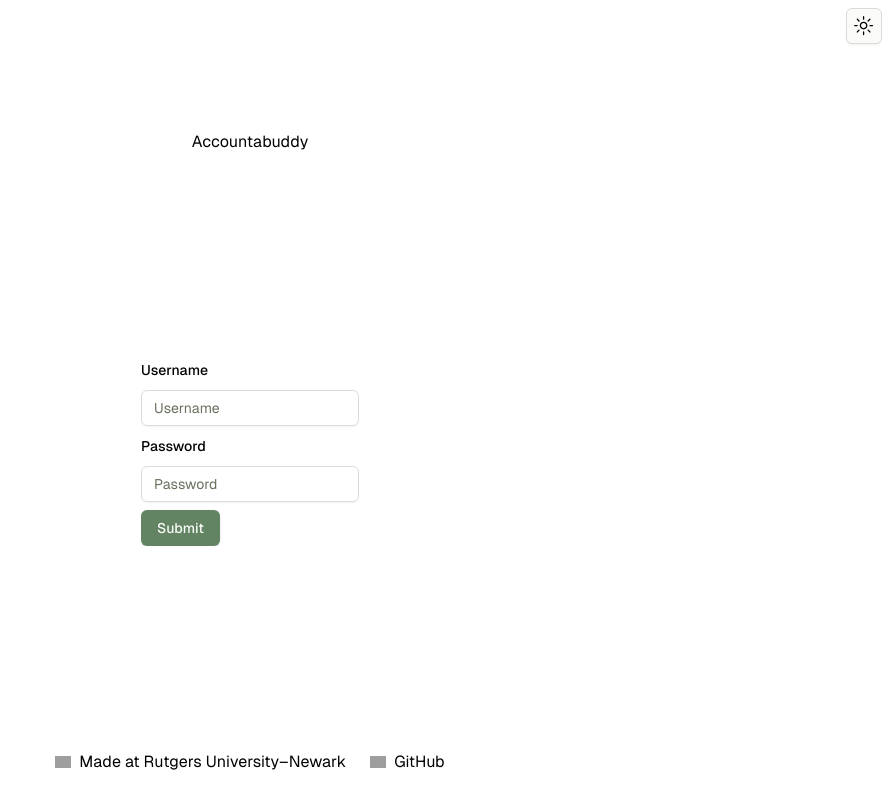
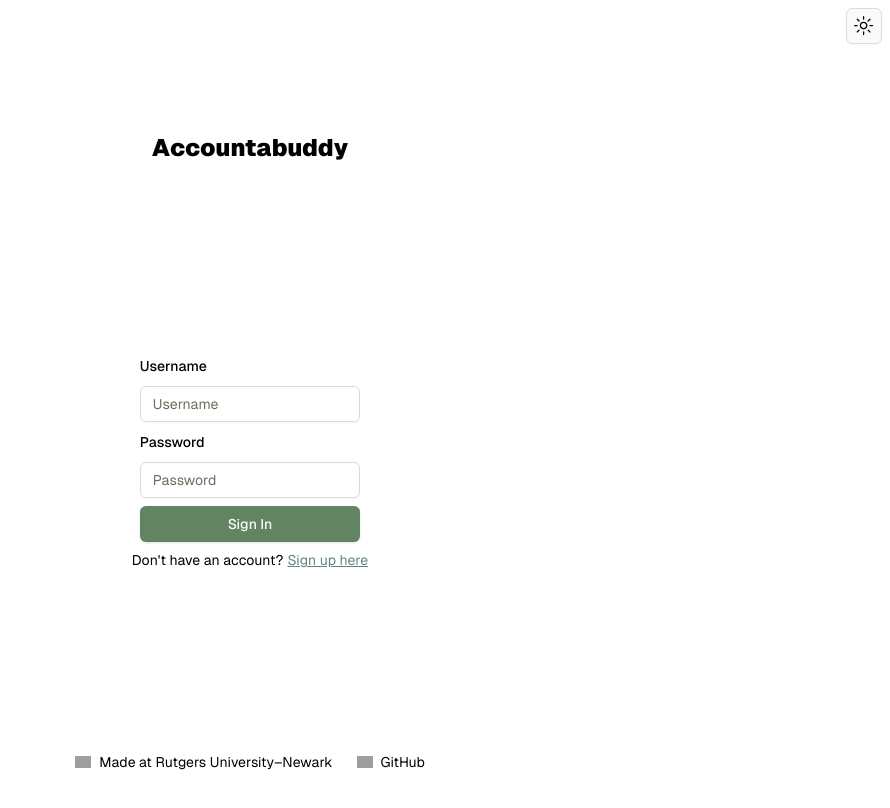
Before and after one commit to RiosNicholas/accountabuddy, a Next.js app: page / in a window 1280 px wide. Shown: the top 808 px of the page, without its empty margins (390-1280 px from the left). Built offline with nearby package versions, Linux system fonts and the light colour scheme; grey boxes are pictures that could not be loaded.

Commit message:
Improve sign in form UI

```diff
--- a/app/page.tsx
+++ b/app/page.tsx
@@ -20,6 +20,7 @@ import {
 const formSchema = z.object({
   username: z.string().min(2).max(50),
   password: z.string().min(2).max(50),
+  // TODO: add message for invalid username or password
 })
 
 export default function Home() {
@@ -33,17 +34,16 @@ export default function Home() {
 
   function onSubmit(values: z.infer<typeof formSchema>) {
     // Do something with the form values.
-    // ✅ This will be type-safe and validated.
     console.log(values)
   }
 
 
   return (
-    <div className="grid grid-rows-[20px_1fr_20px] items-center justify-items-center h-screen p-8 pb-20 gap-16 sm:p-20 font-[family-name:var(--font-geist-sans)]">
-      <h1>Accountabuddy</h1>
+    <div className="grid grid-rows-[auto_1fr_auto] items-center justify-items-center h-screen p-8 pb-20 gap-16 sm:p-20 font-[family-name:var(--font-geist-sans)]">
+      <h1 className="text-2xl font-black">Accountabuddy</h1>
       <main className="overflow-y-auto max-h-[calc(100vh-40px-64px)]">
         <Form {...form}>
-          <form onSubmit={form.handleSubmit(onSubmit)} className="space-y-2">
+          <form onSubmit={form.handleSubmit(onSubmit)} className="space-y-2 p-2">
             <FormField
               control={form.control}
               name="username"
@@ -71,11 +71,15 @@ export default function Home() {
                 </FormItem>
               )}
             />
-            <Button type="submit">Submit</Button>
+            <Button className="w-full" type="submit">Sign In</Button>
           </form>
+          <span className="flex justify-center text-sm text-center">
+            <p className="mr-1">Don't have an account?</p>
+            <a className="underline text-accent hover:cursor-pointer">Sign up here</a>
+          </span>
         </Form>
       </main>
-      <footer className="row-start-3 flex gap-6 flex-wrap items-center justify-center">
+      <footer className="row-start-3 flex gap-6 flex-wrap items-center justify-center text-sm">
         <a
           className="flex items-center gap-2 hover:underline hover:underline-offset-4"
           href="https://sasn.rutgers.edu/mathematics-and-computer-science/ba-computer-science"
```
